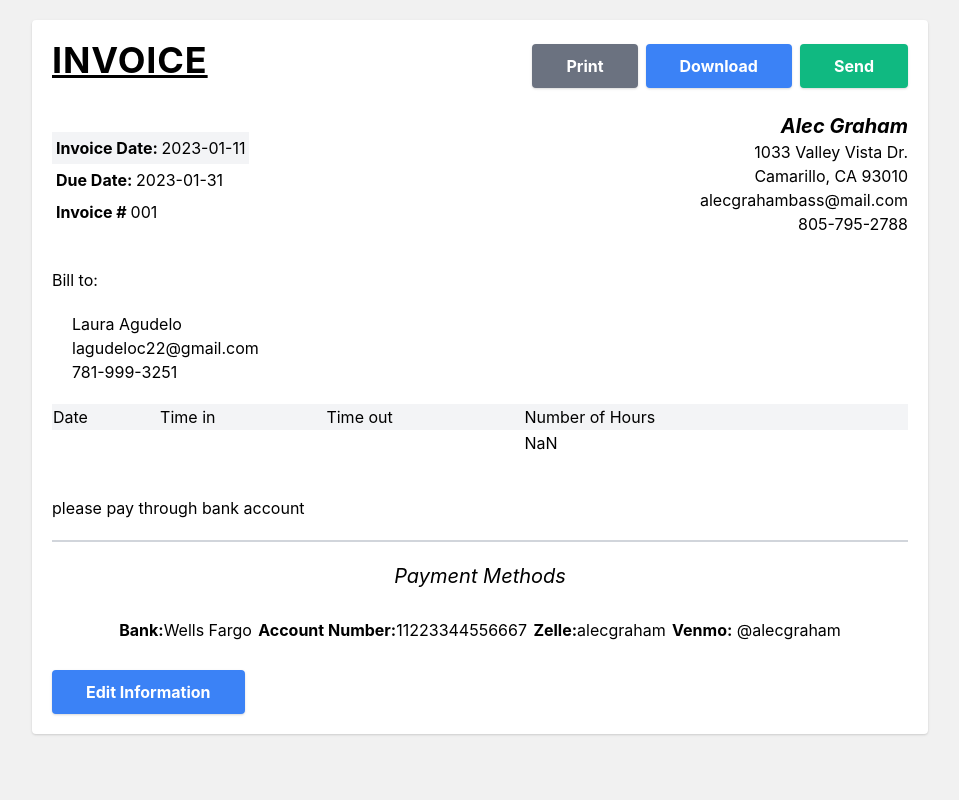
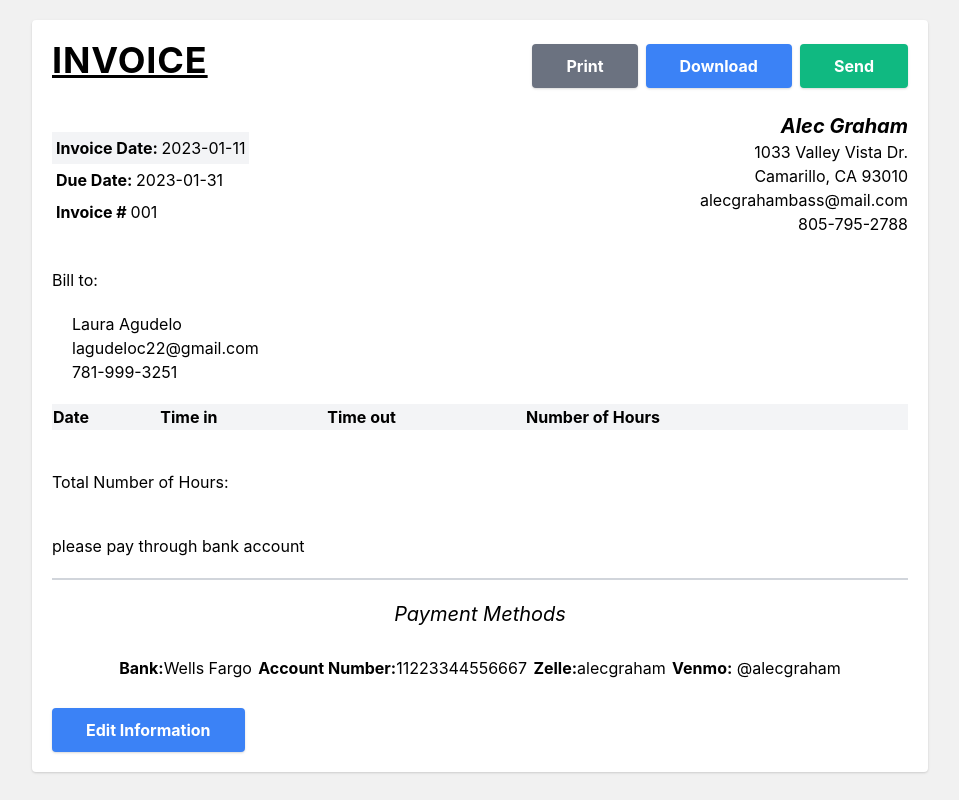
Before and after one commit to alecgrahambass/invoiceApp, a React (Create React App) app: page / in a window 1280 px wide. Shown: the whole page, without its empty margins (160-1119 px from the left). Built offline with nearby package versions, Linux system fonts and the light colour scheme.

Commit message:
adds hours to newDay object

```diff
--- a/src/App.js
+++ b/src/App.js
@@ -32,6 +32,8 @@ function App() {
   const [date, setDate] = useState("")
   const [timeIn,setTimeIn] = useState("")
   const [timeOut, setTimeOut] = useState("")
+  const [hours, setHours] = useState("")
+  const [list, setList] = useState([])
 
   const handlePrint = () => {
     window.print()
@@ -48,7 +50,7 @@ function App() {
               <MainDetails name={name} streetAddress={streetAddress} cityAddress={cityAddress} email={email} phone={phone}/>
               </section>
               <ClientDetails clientName={clientName} clientEmail={clientEmail} clientPhone={clientPhone} />
-              <Table date={date} timeIn={timeIn} timeOut={timeOut}/>
+              <Table date={date} timeIn={timeIn} timeOut={timeOut} hours={hours} setHours={setHours} list={list} setList={setList}/>
               <Notes notes={notes}/>
               <Footer bankName={bankName} bankAccount={bankAccount} zelle={zelle} venmo={venmo} />
               <button
@@ -297,6 +299,10 @@ function App() {
                       setTimeIn={setTimeIn}
                       timeOut={timeOut}
                       setTimeOut={setTimeOut}
+                      list={list}
+                      setList={setList}
+                      hours={hours}
+                      setHours={setHours}
                     />
                   </article>
 
--- a/src/components/Table.js
+++ b/src/components/Table.js
@@ -1,6 +1,6 @@
 import { getActiveElement } from "@testing-library/user-event/dist/utils"
-
-export default function Table({date, timeIn, timeOut }) {
+import React from "react"
+export default function Table({list }) {
 
 
 
@@ -17,26 +17,34 @@ export default function Table({date, timeIn, timeOut }) {
 
     return Math.round((minutes/60) * 100) / 100
   }
+
+
  return (
   <>
-    <table width="100%">
+      <table width="100%" className="mb-10">
       <thead>
         <tr className="bg-gray-100 p-1" >
-          <td>Date</td>
-          <td>Time in</td>
-          <td>Time out</td>
-          <td>Number of Hours</td>
+          <td className="font-bold">Date</td>
+          <td className="font-bold">Time in</td>
+          <td className="font-bold">Time out</td>
+          <td className="font-bold">Number of Hours</td>
         </tr>
       </thead>
+      {list.map(({id, date, timeIn, timeOut, hours})=> (
+       <React.Fragment key={id}>
+
       <tbody>
         <tr>
           <td>{date}</td>
           <td>{timeIn}</td>
           <td>{timeOut}</td>
-          <td>{addTime(date, timeIn, timeOut)}</td>
+          <td>{hours}</td>
         </tr>
       </tbody>
-    </table>
+        </React.Fragment>
+      ))}
+      </table>
+      <h2>Total Number of Hours: {console.log(list)}</h2>
   </>
  )
 }
--- a/src/components/TableForm.js
+++ b/src/components/TableForm.js
@@ -1,7 +1,54 @@
-export default function TableForm({date, setDate, timeIn, setTimeIn, timeOut, setTimeOut}) {
+import React from "react"
+import {useEffect} from "react"
+import {v4 as uuidv4} from "uuid"
+
+
+export default function TableForm({
+    date,
+    setDate,
+    timeIn,
+    setTimeIn,
+    timeOut,
+    setTimeOut,
+    list,
+    setList,
+    hours,
+    setHours
+}) {
+  const handleSubmit = (e) => {
+    e.preventDefault()
+    const newDay = {
+      id:uuidv4(),
+      date,
+      timeIn,
+      timeOut,
+      hours: addTime(date, timeIn,timeOut)
+    }
+    setDate("")
+    setTimeIn("")
+    setTimeOut("")
+    setHours("")
+    setList([...list, newDay])
+  }
+
+  function addTime(date,timeIn, timeOut) {
+    let dateTimeIn = new Date(`${date} ${timeIn}`)
+    let dateTimeOut = new Date(`${date} ${timeOut}`)
+
+    if (timeOut <= timeIn) {
+      dateTimeOut.setDate(dateTimeOut.getDate() + 1)
+    }
+
+    let difference = dateTimeOut.getTime() - dateTimeIn.getTime()
+    let minutes = (difference/1000)/60
+
+  return Math.round((minutes/60) * 100) / 100
+}
 
 
   return (
+    <>
+    <form onSubmit={handleSubmit}>
     <article className="lg:grid grid-cols-3 gap-10">
     <div className="flex flex-col">
       <label htmlFor="date">Date</label>
@@ -19,9 +66,40 @@ export default function TableForm({date, setDate, timeIn, setTimeIn, timeOut, se
       <label htmlFor="timeOut">Time Out</label>
         <input type="time" name="timeOut" id="timeOut"
         placeholder="Time Out" value={timeOut} onChange={(e) =>
-        setTimeOut(e.target.value)}/>
+        setTimeOut(e.target.value)}
+        />
     </div>
   </article>
+  <button type="submit"
+    className="mb-5  bg-blue-500 text-white
+    font-bold py-2 px-8
+    rounded shadow border-2 border-blue-500
+    hover:bg-transparent hover:text-blue-500
+    transition-all duration-300" >Add day</button>
+    </form>
+
+    {/*Table Items*/}
+    <table width="100%" className="mb-10">
+      <thead>
+        <tr className="bg-gray-100 p-1" >
+          <td className="font-bold">Date</td>
+          <td className="font-bold">Time in</td>
+          <td className="font-bold">Time out</td>
+        </tr>
+      </thead>
+      {list.map(({id, date, timeIn, timeOut, hours})=> (
+       <React.Fragment key={id}>
+      <tbody>
+        <tr>
+          <td>{date}</td>
+          <td>{timeIn}</td>
+          <td>{timeOut}</td>
+        </tr>
+      </tbody>
+        </React.Fragment>
+      ))}
+      </table>
+    </>
 
   )
 
```
